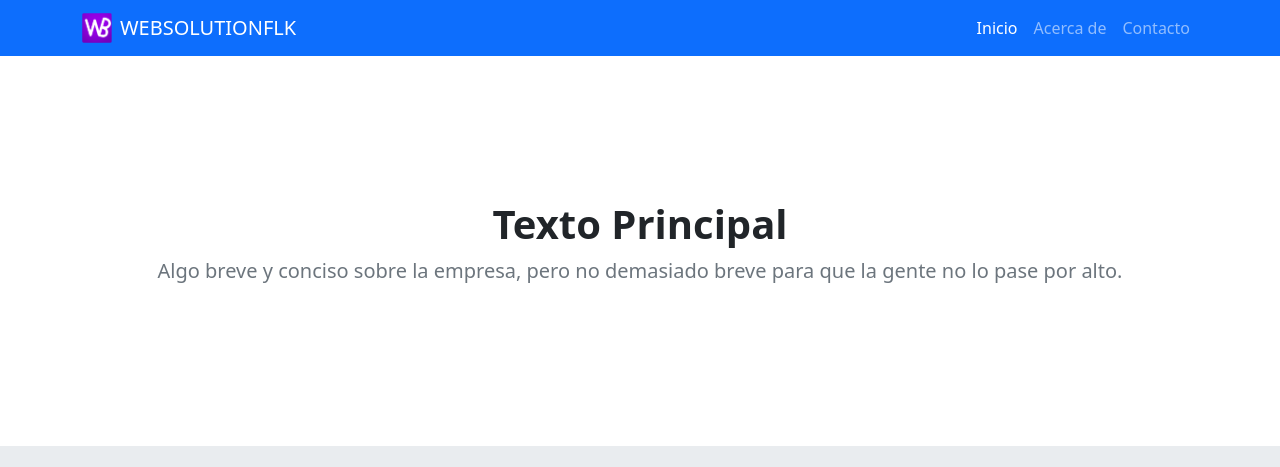
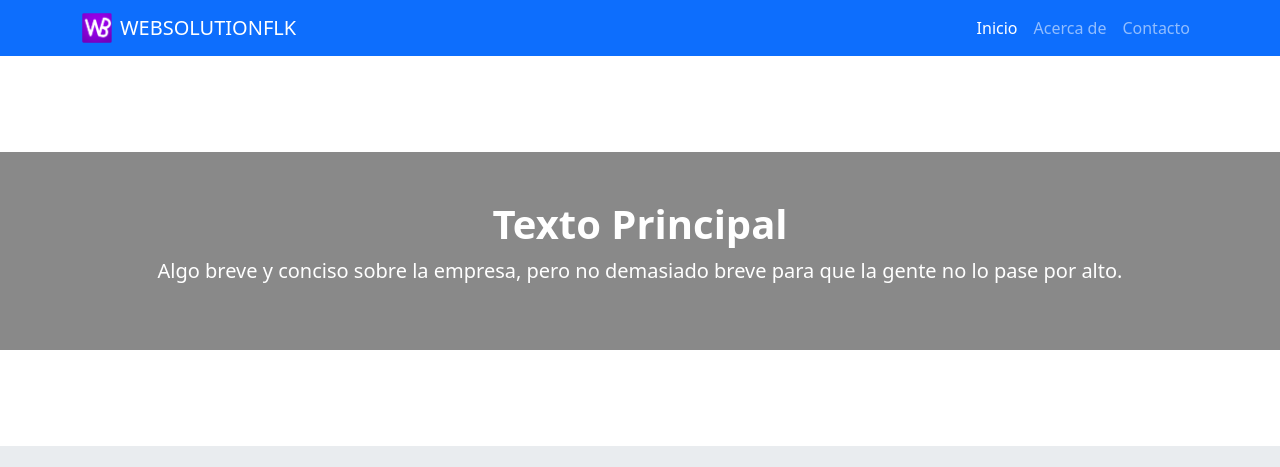
Before and after one commit to KeiberPN/Modelo-1, a plain HTML site: page index.html in a window 1280 px wide. Shown: the top 467 px of the page. Drawn offline with Linux system fonts and the light colour scheme.

Commit message:
Add files via upload

```diff
--- a/index.html
+++ b/index.html
@@ -133,11 +133,11 @@
 	</header>
 
 	<main>
-		<section class="container text-center py-5">
+		<section class="container-fluid text-center py-5 text-white" id="inicio">
 			<div class="row my-lg-5">
-				<div class="col mx-auto py-5">
+				<div class="col mx-auto py-5 " style="background-color: #2228">
 					<h1 class="fw-bold">Texto Principal</h1>
-					<p class="lead text-secondary">
+					<p class="lead ">
 					Algo breve y conciso sobre la empresa, pero no demasiado breve para que la gente no lo pase por alto.
 					</p>
 				</div>
@@ -270,7 +270,7 @@
 	</footer>
 
 
-	<script type="text/javascript" src="js/bootstrap.js"></script>
+
 	<script type="text/javascript" src="js/bootstrap-bundle.js"></script>
 	<script type="text/javascript" src="js/color-modes.js"></script>
 
```
